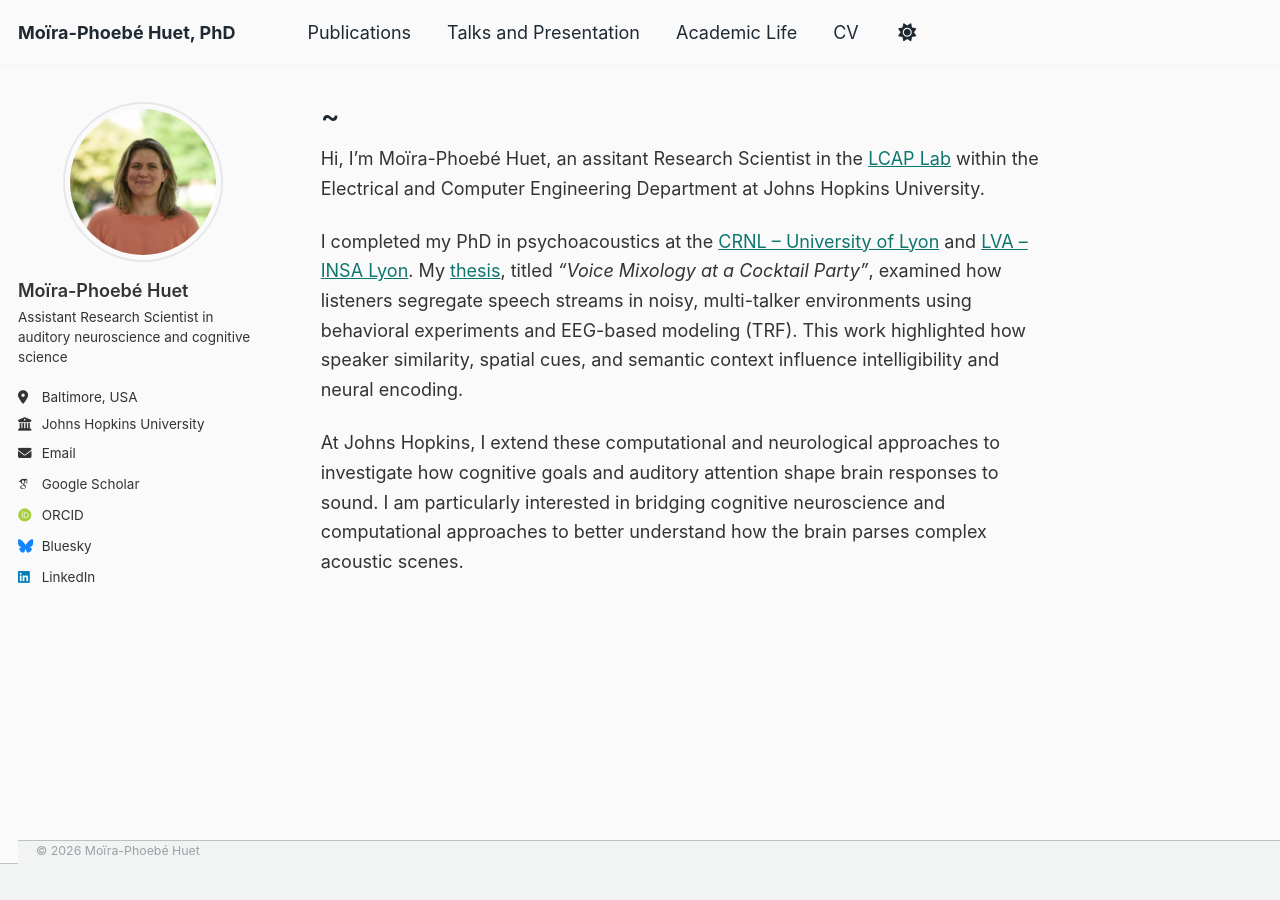
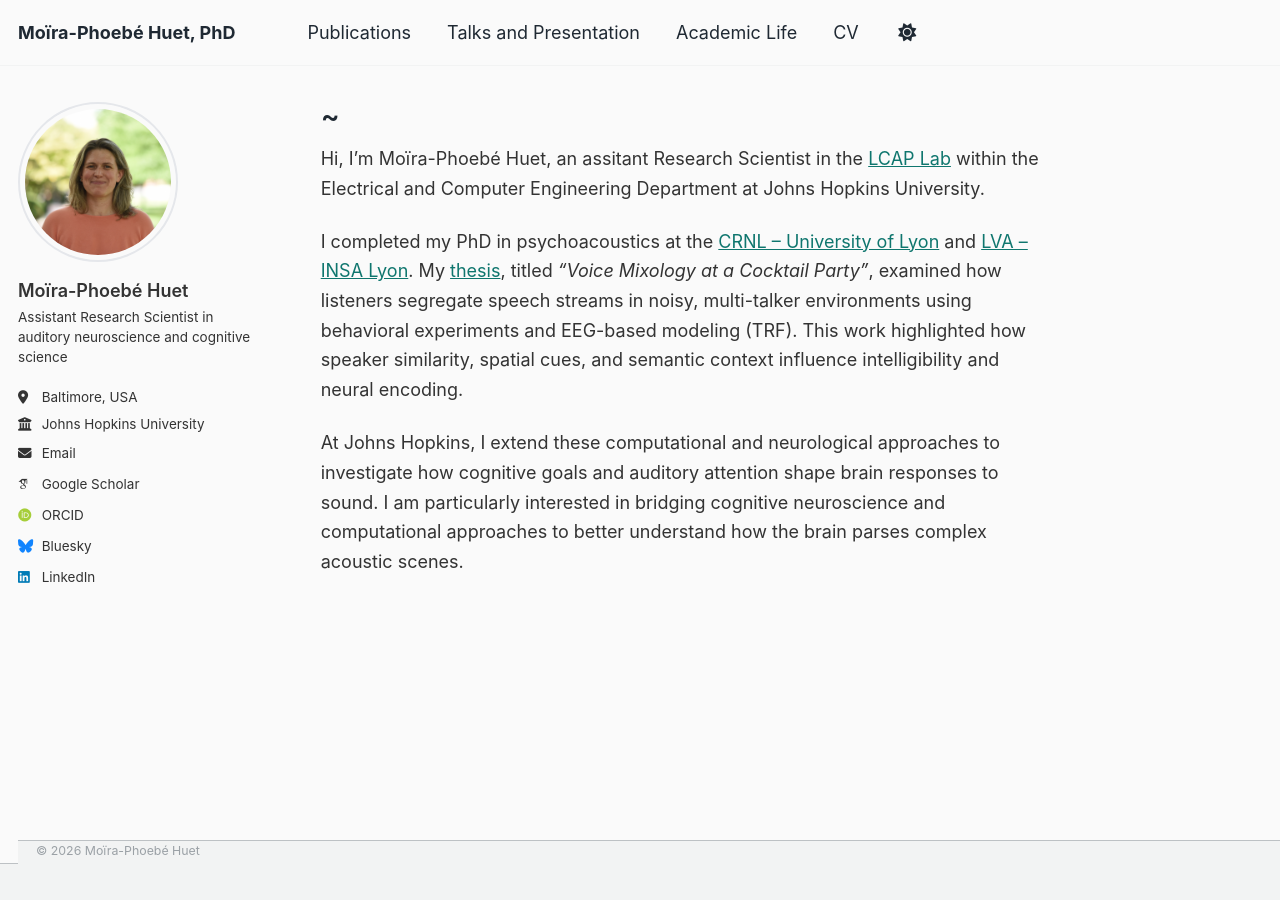
Before and after one commit to mphuet/mphuet.github.io, a Jekyll site: the page built from _pages/about.md, in a window 1280 px wide. Built offline with Jekyll 4.4.1, drawn with Linux system fonts in a browser that asks for light colours; some web fonts are replaced.

Commit message:
Update main.scss

```diff
--- a/assets/css/main.scss
+++ b/assets/css/main.scss
@@ -146,14 +146,3 @@ a:hover {
     width: calc(100% - 230px);
   }
 }
-/* === Center avatar in sidebar === */
-
-.author__avatar {
-  text-align: center;
-}
-
-.author__avatar img {
-  display: block;
-  margin-left: auto;
-  margin-right: auto;
-}
```
